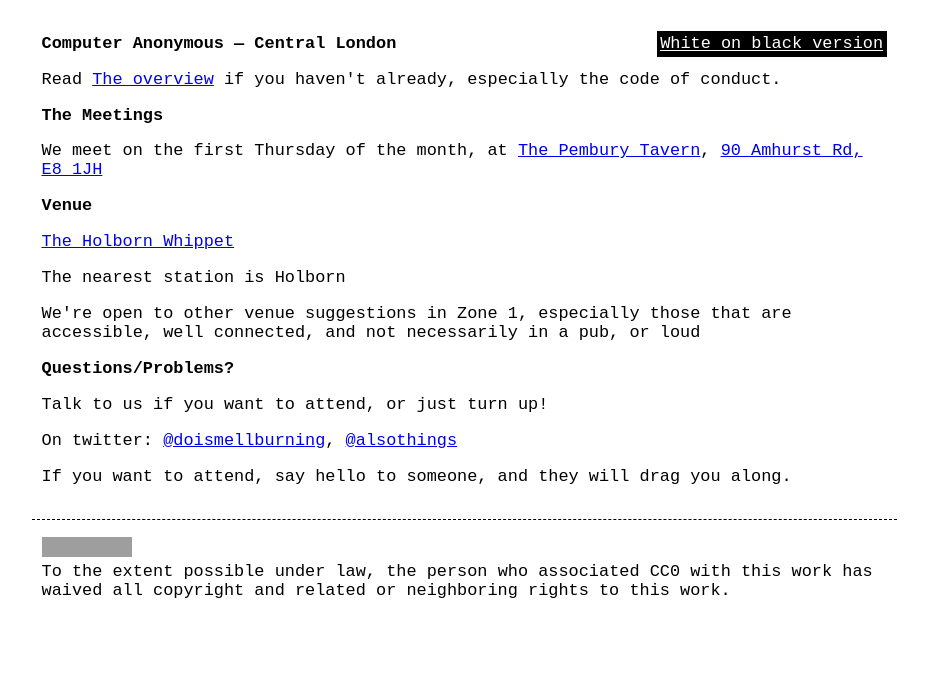
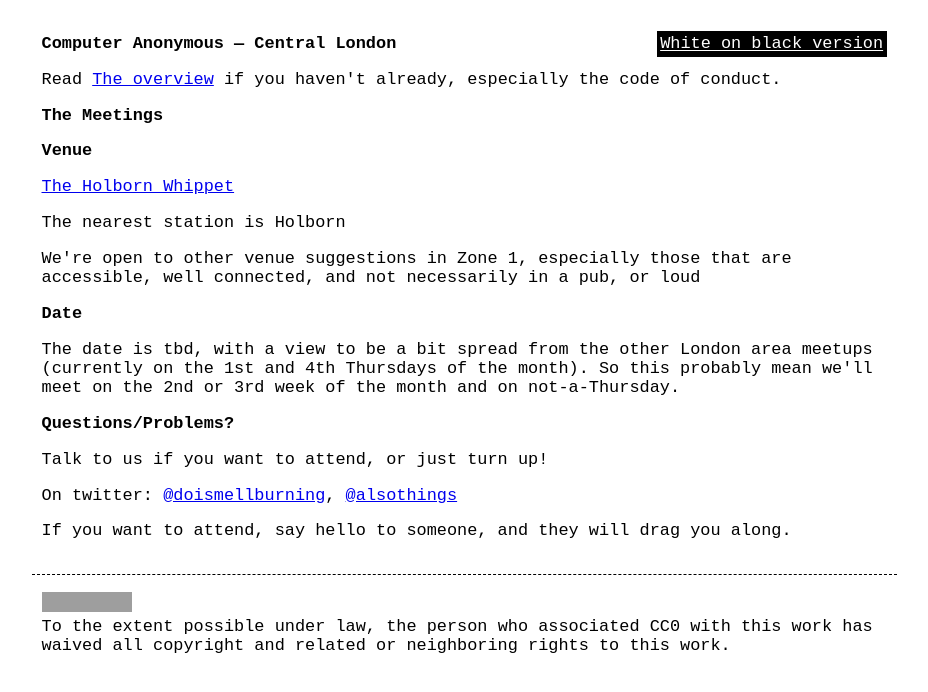
Before and after one commit to computeranonymous/computer, a Jekyll site: the page built from uk_central_london.html, in a window 1280 px wide. Shown: the top 692 px of the page, without its empty margins (176-1104 px from the left). Built offline with Jekyll 4.4.1, drawn with Linux system fonts in a browser that asks for light colours; grey boxes are pictures that could not be loaded.

Commit message:
remove reference to east london venue and add date vagueness.

```diff
--- a/uk_central_london.html
+++ b/uk_central_london.html
@@ -8,7 +8,6 @@ title: Computer Anonymous Central London
 </p>
 
 <h2>The Meetings</h2>
-      <p>We meet on the first Thursday of the month, at <a href="http://www.individualpubs.co.uk/pembury/">The Pembury Tavern</a>, <a href="http://osm.org/go/euu7IkpEN-?m=">90 Amhurst Rd, E8 1JH</a></p>
 
       <h3>Venue</h3>
 
@@ -18,6 +17,10 @@ title: Computer Anonymous Central London
 
       <p>We're open to other venue suggestions in Zone 1, especially those that are accessible, well connected, and not necessarily in a pub, or loud</p>
 
+      <h3>Date</h3>
+
+      <p>The date is tbd, with a view to be a bit spread from the other London area meetups (currently on the 1st and 4th Thursdays of the month). So this probably mean we'll meet on the 2nd or 3rd week of the month and on not-a-Thursday.</p>
+
       <h3>Questions/Problems?</h3>
 
       <p>Talk to us if you want to attend, or just turn up!</p>
```
